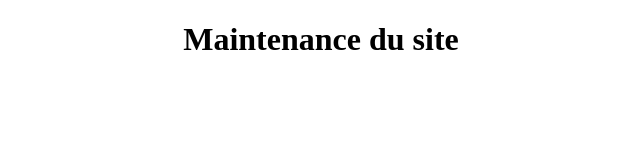
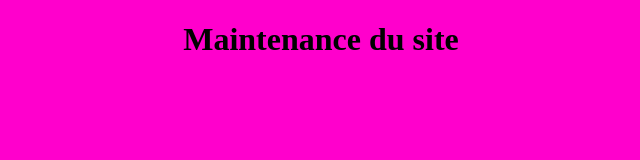
Before and after one commit to SamooEntreprise/SamooEntreprise.github.io, a plain HTML site: page index.html in a window 1280 px wide. Shown: the whole page, without its empty margins (319-959 px from the left). Drawn offline with Linux system fonts and the light colour scheme.

Commit message:
Update index.html

```diff
--- a/index.html
+++ b/index.html
@@ -8,7 +8,7 @@
 
 </head>
 
-<body>
+<body bgcolor="#FF00CC">
 
 <center> <h1> Maintenance du site </h1> </center>
 
```
